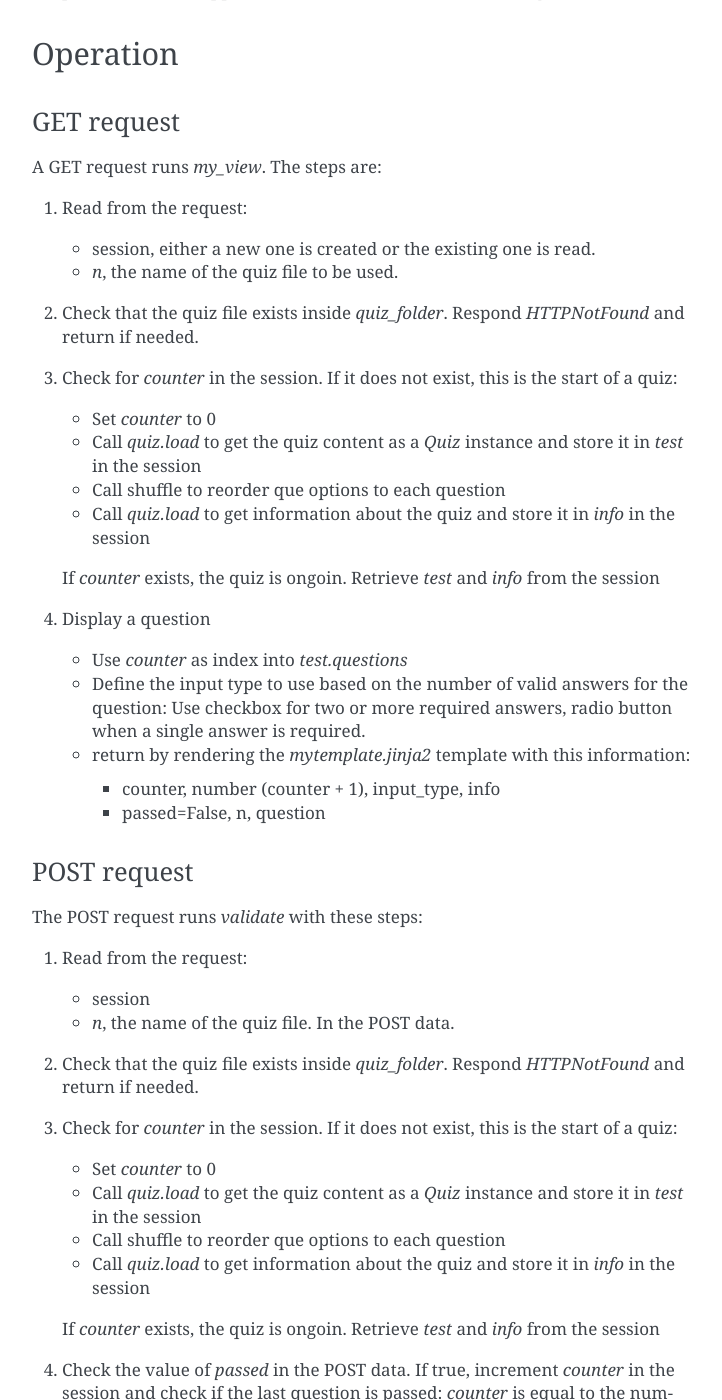
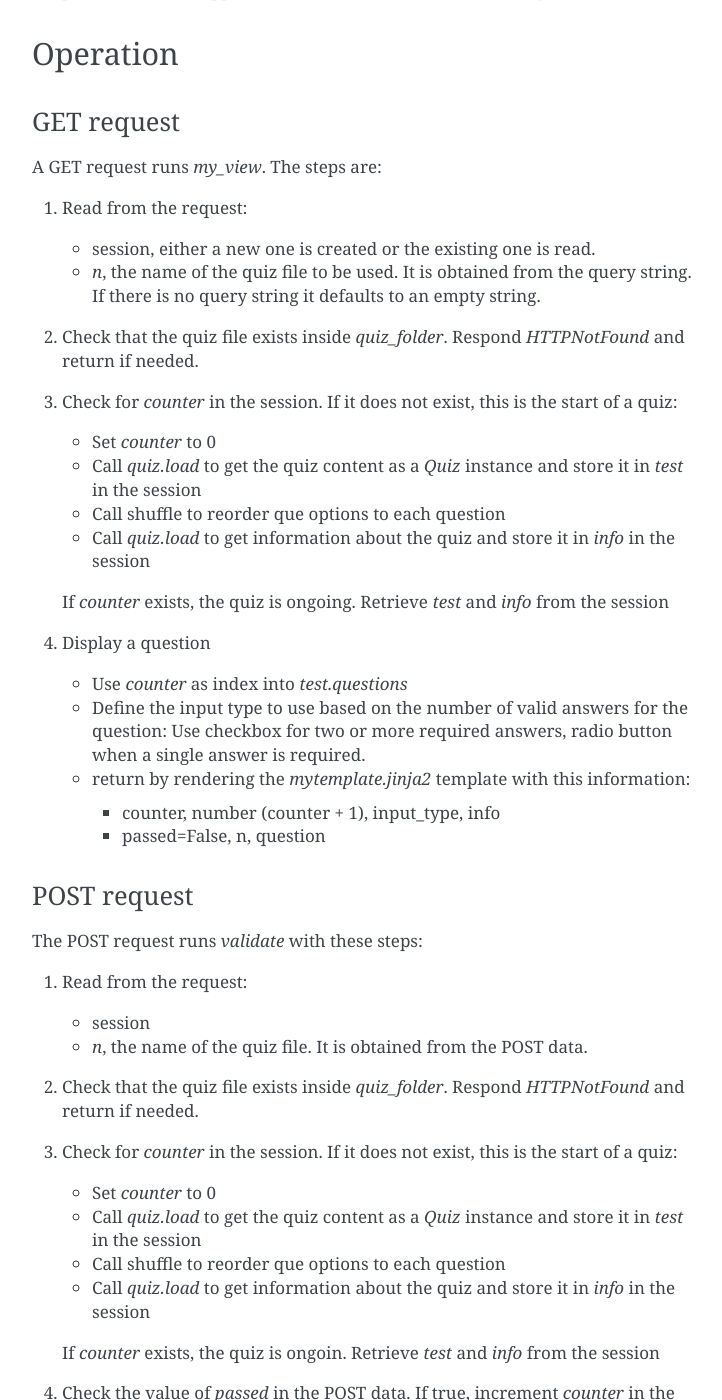
Before and after one commit to siguealcongreso/aprende, a Sphinx documentation site: the page built from docs/source/introduction.rst, in a window 1280 px wide and 1400 px high, scrolled down 666 px. Shown: the whole window, without its empty margins (388-1110 px from the left). Built offline with Sphinx 7.4.7, drawn with Linux system fonts in a browser that asks for light colours.

Commit message:
Update with details

```diff
--- a/docs/source/introduction.rst
+++ b/docs/source/introduction.rst
@@ -44,7 +44,9 @@ A GET request runs `my_view`. The steps are:
 #. Read from the request:
 
    - session, either a new one is created or the existing one is read.
-   - `n`, the name of the quiz file to be used.
+   - `n`, the name of the quiz file to be used.  It is obtained from
+     the query string.  If there is no query string it defaults to an
+     empty string.
 
 #. Check that the quiz file exists inside `quiz_folder`.  Respond
    `HTTPNotFound` and return if needed.
@@ -59,7 +61,7 @@ A GET request runs `my_view`. The steps are:
    - Call `quiz.load` to get information about the quiz and store it
      in `info` in the session
 
-   If `counter` exists, the quiz is ongoin. Retrieve `test` and `info`
+   If `counter` exists, the quiz is ongoing. Retrieve `test` and `info`
    from the session
 
 #. Display a question
@@ -83,7 +85,8 @@ The POST request runs `validate` with these steps:
 #. Read from the request:
 
    - session
-   - `n`, the name of the quiz file. In the POST data.
+   - `n`, the name of the quiz file. It is obtained from the POST
+     data.
 
 #. Check that the quiz file exists inside `quiz_folder`.  Respond
    `HTTPNotFound` and return if needed.
```
